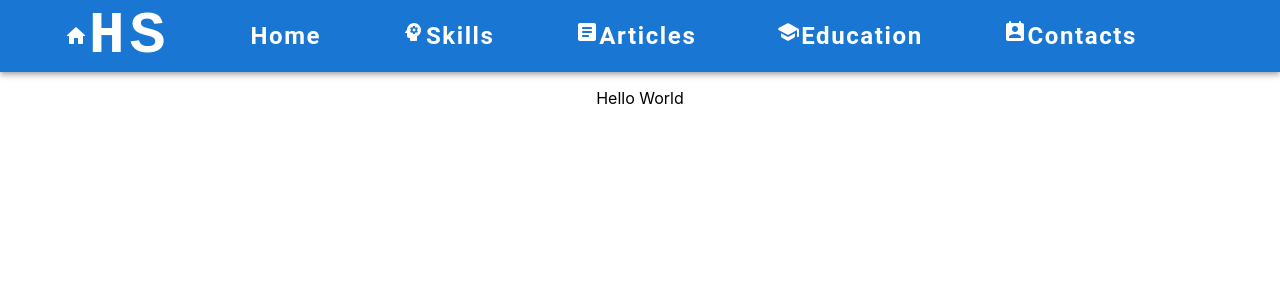
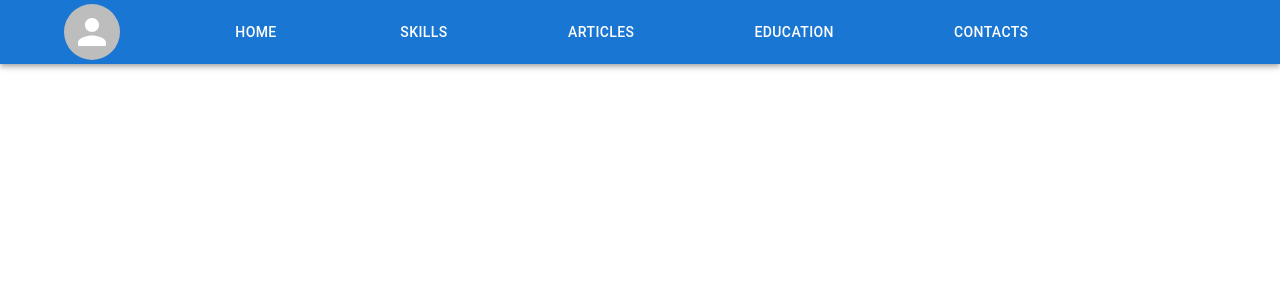
Before and after one commit to HosseinSimchi/mySite-ReactJS, a React (Create React App) app in the folder client/: page / in a window 1280 px wide. Shown: the top 300 px of the page. Built offline with nearby package versions, Linux system fonts and the light colour scheme.

Commit message:
Completed HEADER Site

```diff
--- a/client/src/App.js
+++ b/client/src/App.js
@@ -1,11 +1,12 @@
 import './App.css';
 import Header from './components/Header'
+import Home from './components/pages/Home'
 
 function App() {
   return (
     <div className="App">
       <Header />
-      <p>Hello World</p>
+      <Home />
     </div>
   );
 }
--- a/client/src/components/Header.jsx
+++ b/client/src/components/Header.jsx
@@ -1,123 +1,27 @@
-import {AppBar,Container,Toolbar,Typography, Box} from '@mui/material'
-import HomeRoundedIcon from '@mui/icons-material/HomeRounded';
-import PsychologyRoundedIcon from '@mui/icons-material/PsychologyRounded';
-import PermContactCalendarRoundedIcon from '@mui/icons-material/PermContactCalendarRounded';
-import SchoolRoundedIcon from '@mui/icons-material/SchoolRounded';
-import ArticleRoundedIcon from '@mui/icons-material/ArticleRounded';
+import {AppBar,Container,Toolbar,Button, Box, Avatar,Stack  } from '@mui/material'
+
 
 
 const Header = () => {
     const pages = ['Home', 'Skills', 'Articles','Education','Contacts']
-    const MenuBar = (value) => {
-        const BoxNamePart =
-                <Typography
-                variant="h5"
-                noWrap
-                component="a"
-                href="/"
-                sx={{
-                mr: 2,
-                display: { xs: 'none', md: 'inline' },
-                fontFamily: 'Roboto',
-                fontWeight: 700,
-                letterSpacing: '.1rem',
-                color: 'inherit',
-                textDecoration: 'none',
-                }}
-                >
-                    {value}
-            </Typography>
-
-            switch (value) {
-                case "Home":
-                    return (
-                        <>
-                            <Box sx={{ marginLeft : 8}}>
-                            {BoxNamePart}
-                            </Box>
-                        </>
-                    )
-                case "Skills":
-                    return (
-                        <>
-                            <Box sx={{ marginLeft : 8}}>
-                                <PsychologyRoundedIcon sx={{ display: { xs: 'none', md: 'inline' }, mr: 0.1 }} />
-                                {BoxNamePart}
-                            </Box>
-                        </>
-                    )
-                case "Articles":
-                    return (
-                        <>
-                            <Box sx={{ marginLeft : 8}}>
-                                <ArticleRoundedIcon sx={{ display: { xs: 'none', md: 'inline' }, mr: 0.1 }} />
-                                {BoxNamePart}
-                            </Box>
-                        </>
-                    )
-                case "Education":
-                    return (
-                        <>
-                            <Box sx={{ marginLeft : 8}}>
-                                <SchoolRoundedIcon sx={{ display: { xs: 'none', md: 'inline' }, mr: 0.1 }} />
-                                {BoxNamePart}
-                            </Box>
-                        </>
-                    )
-                case "Contacts":
-                    return (
-                        <>
-                            <Box sx={{ marginLeft : 8}}>
-                                <PermContactCalendarRoundedIcon sx={{ display: { xs: 'none', md: 'inline' }, mr: 0.1 }} />
-                                {BoxNamePart}
-                            </Box>
-                        </>
-                    )
-                default :
-                        return (
-                            <h1>Error!</h1>
-                        )
-            }
-    }
     return (
         <>
             <AppBar position="static">
                 <Container maxWidth="xl" fixed>
                     <Toolbar disableGutters>
-                        <HomeRoundedIcon sx={{ display: { xs: 'none', md: 'flex' }, mr: 0.1 }} />
-                        <Typography
-                            variant="h2"
-                            noWrap
-                            component="a"
-                            href="/"
-                            sx={{
-                            mr: 2,
-                            display: { xs: 'none', md: 'flex' },
-                            fontFamily: 'monospace',
-                            fontWeight: 700,
-                            letterSpacing: '.3rem',
-                            color: 'inherit',
-                            textDecoration: 'none',
-                            }}
-                            >
-                                HS
-                         </Typography>
-                            {pages.map(page =>{
-                                    switch(page){
-                                        case "Home":
-                                            return MenuBar("Home")
-                                        case "Skills":
-                                            return MenuBar("Skills")
-                                        case "Articles":
-                                            return MenuBar("Articles")
-                                        case "Education":
-                                            return MenuBar("Education")
-                                        case "Contacts":
-                                            return MenuBar("Contacts")
-                                        default:
-                                            return <h6>Wrong</h6>
-                                    }
-                                })}
+                        <Stack direction="row" spacing={2}>
+                            <Avatar alt="Hossein Simchi" sx={{ width: 56, height: 56 }} source="../../public/Img/PersonalImg.jpg" />
+                        </Stack>
+                        {pages.map(page => {
+
+                            return (
+                            <>
+                                <Box sx={{marginLeft:13}}>
+                                <Button color="inherit">{page}</Button>
+                                </Box>
+                            </>
+                            )
+                        })}
 
                     </Toolbar>
                 </Container>
--- /dev/null
+++ b/client/src/components/pages/Home.jsx
@@ -0,0 +1,16 @@
+import { Container} from '@mui/material';
+
+
+const Home = () => {
+
+    return (
+        <>
+            <Container sx={{md:10}}>
+
+            </Container>
+        </>
+    )
+
+}
+
+export default Home;
```
Also changed, not shown: client/public/Img/PersonalImg.jpg (added), 1 other file (tests, documents, lock files or other folders).
